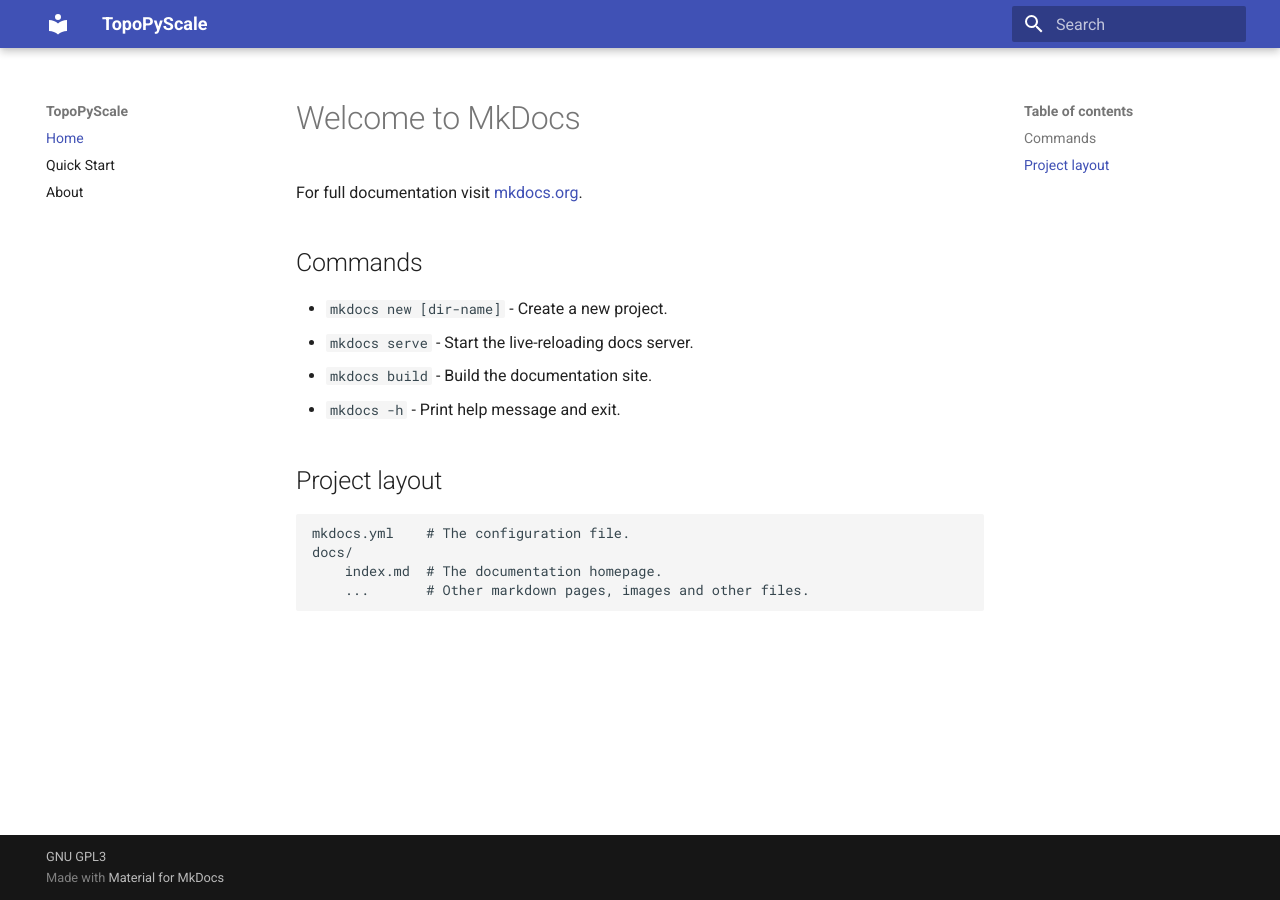
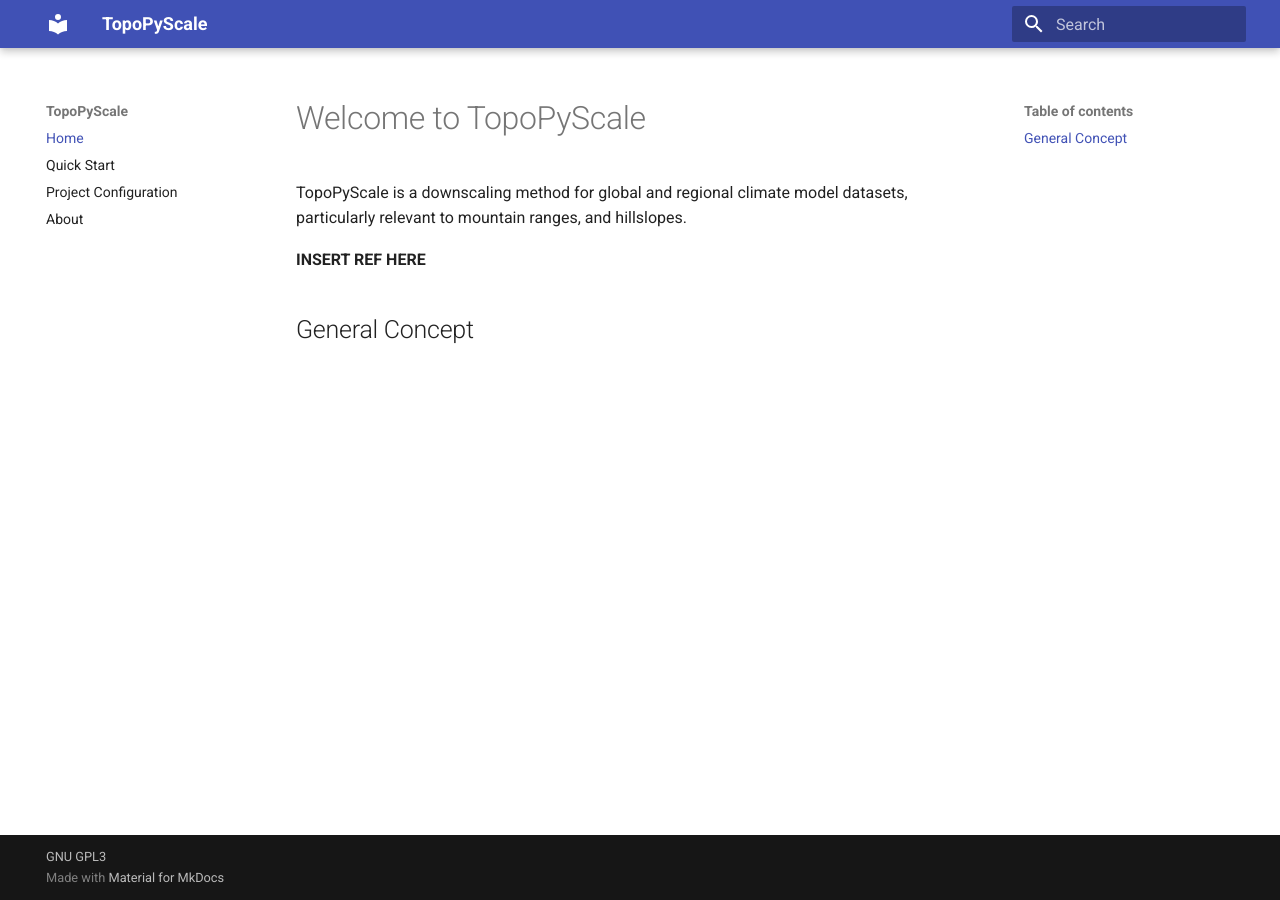
Before and after one commit to ArcticSnow/TopoPyScale_Documentation, an MkDocs documentation site: the page built from docs/index.md, in a window 1280 px wide. Built offline with MkDocs 1.6.1 and Material for MkDocs 9.7.7, drawn with Linux system fonts in a browser that asks for light colours.

Commit message:
added project configuration page

```diff
--- a/docs/index.md
+++ b/docs/index.md
@@ -1,17 +1,7 @@
-# Welcome to MkDocs
+# Welcome to TopoPyScale
 
-For full documentation visit [mkdocs.org](https://www.mkdocs.org).
+TopoPyScale is a downscaling method for global and regional climate model datasets, particularly relevant to mountain ranges, and hillslopes.
 
-## Commands
+**INSERT REF HERE**
 
-* `mkdocs new [dir-name]` - Create a new project.
-* `mkdocs serve` - Start the live-reloading docs server.
-* `mkdocs build` - Build the documentation site.
-* `mkdocs -h` - Print help message and exit.
-
-## Project layout
-
-    mkdocs.yml    # The configuration file.
-    docs/
-        index.md  # The documentation homepage.
-        ...       # Other markdown pages, images and other files.
+## General Concept
--- a/mkdocs.yml
+++ b/mkdocs.yml
@@ -5,6 +5,7 @@
 nav:
     - Home: index.md
     - Quick Start: quickstart.md
+    - Project Configuration: configFile.md
     - About: about.md
 theme: material
 markdown_extensions:
```
Also changed, not shown: docs/configurationFile.md (added, +102 -0 lines).
